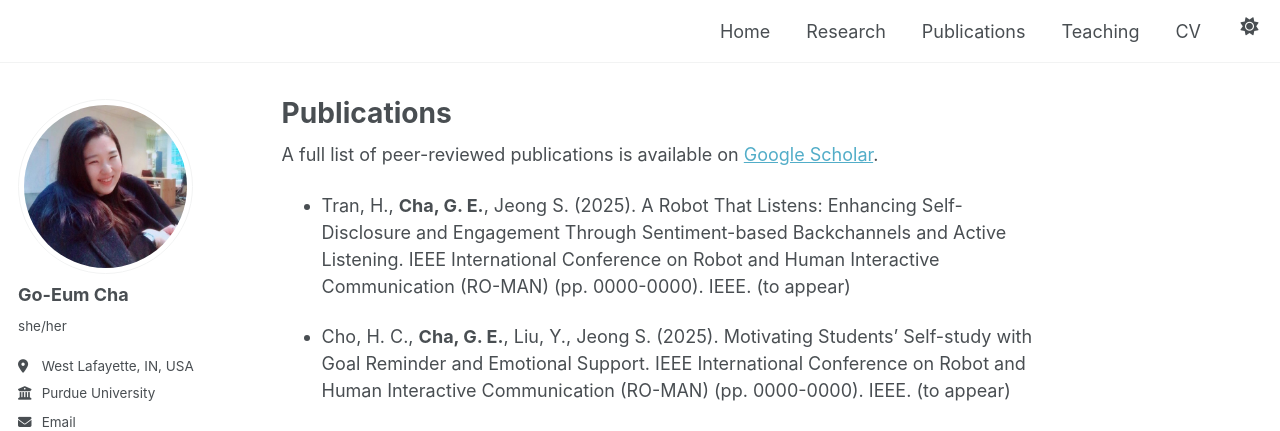
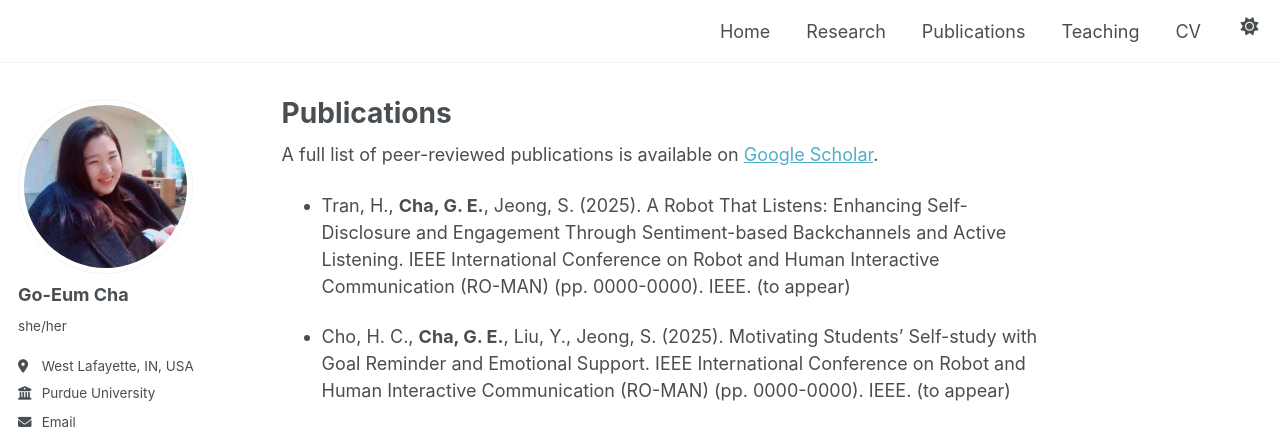
Before and after one commit to chagom/chagom.github.io, a Jekyll site: the page built from _pages/publications.md, in a window 1280 px wide and 900 px high. Shown: the top 431 px of the window. Built offline with Jekyll 4.4.1, drawn with Linux system fonts in a browser that asks for light colours; some web fonts are replaced.

Commit message:
roman updated

```diff
--- a/_pages/publications.md
+++ b/_pages/publications.md
@@ -8,9 +8,9 @@ author_profile: true
 
 A full list of peer-reviewed publications is available on [Google Scholar](https://scholar.google.com/citations?user=xnt-zV0AAAAJ).
 
-- Tran, H., **Cha, G. E.**, Jeong S. (2025). A Robot That Listens: Enhancing Self-Disclosure and Engagement Through Sentiment-based Backchannels and Active Listening. IEEE International Conference on Robot and Human Interactive Communication (RO-MAN) (pp. 0000-0000). IEEE. (to appear)
+- Tran, H., **Cha, G. E.**, Jeong, S. (2025). A Robot That Listens: Enhancing Self-Disclosure and Engagement Through Sentiment-based Backchannels and Active Listening. IEEE International Conference on Robot and Human Interactive Communication (RO-MAN) (pp. 0000-0000). IEEE. (to appear)
 
-- Cho, H. C., **Cha, G. E.**, Liu, Y., Jeong S. (2025). Motivating Students' Self-study with Goal Reminder and Emotional Support. IEEE International Conference on Robot and Human Interactive Communication (RO-MAN) (pp. 0000-0000). IEEE. (to appear)
+- Cho, H. C., **Cha, G. E.**, Liu, Y., Jeong, S. (2025). Motivating Students' Self-study with Goal Reminder and Emotional Support. IEEE International Conference on Robot and Human Interactive Communication (RO-MAN) (pp. 0000-0000). IEEE. (to appear)
 
 - Jo, W., Wang, R., **Cha, G. E.**, Sun, S., Senthilkumaran, R. K., Foti, D., & Min, B. C. (2024). MOCAS: A multimodal dataset for objective cognitive workload assessment on simultaneous tasks. IEEE Transactions on Affective Computing.
 
```
